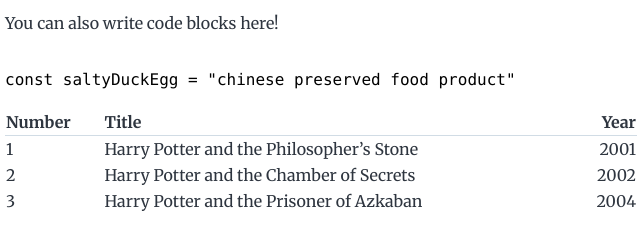
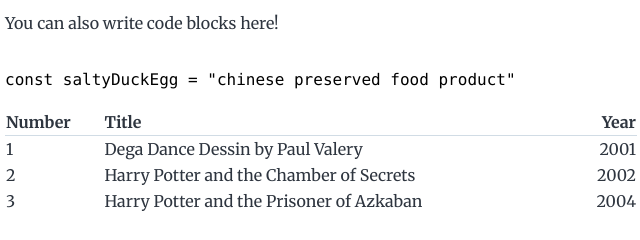
Before and after one commit to hilolani/hilolaniakamablog, a Gatsby site: page /hello-world/ in a window 1280 px wide. Shown: the part 2260-2500 px from the top of the page, 319-959 px from the left. Built offline with nearby package versions, Linux system fonts and the light colour scheme; Gatsby itself is replaced by a stand-in of ours; some packages are replaced by stand-ins of ours; code samples lack their colours.

Commit message:
Update index.md

```diff
--- a/content/blog/hello-world/index.md
+++ b/content/blog/hello-world/index.md
@@ -29,7 +29,7 @@
 
 | Number | Title                                    | Year |
 | :----- | :--------------------------------------- | ---: |
-| 1      | Harry Potter and the Philosopher’s Stone | 2001 |
+| 1      | Dega Dance Dessin by Paul Valery | 2001 |
 | 2      | Harry Potter and the Chamber of Secrets  | 2002 |
 | 3      | Harry Potter and the Prisoner of Azkaban | 2004 |
 
```
